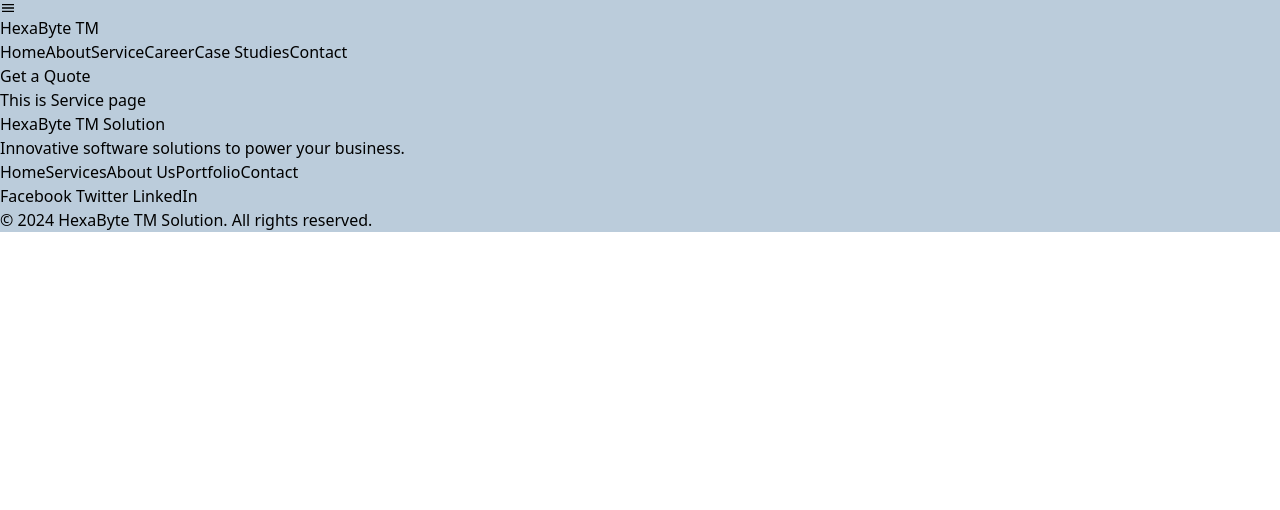
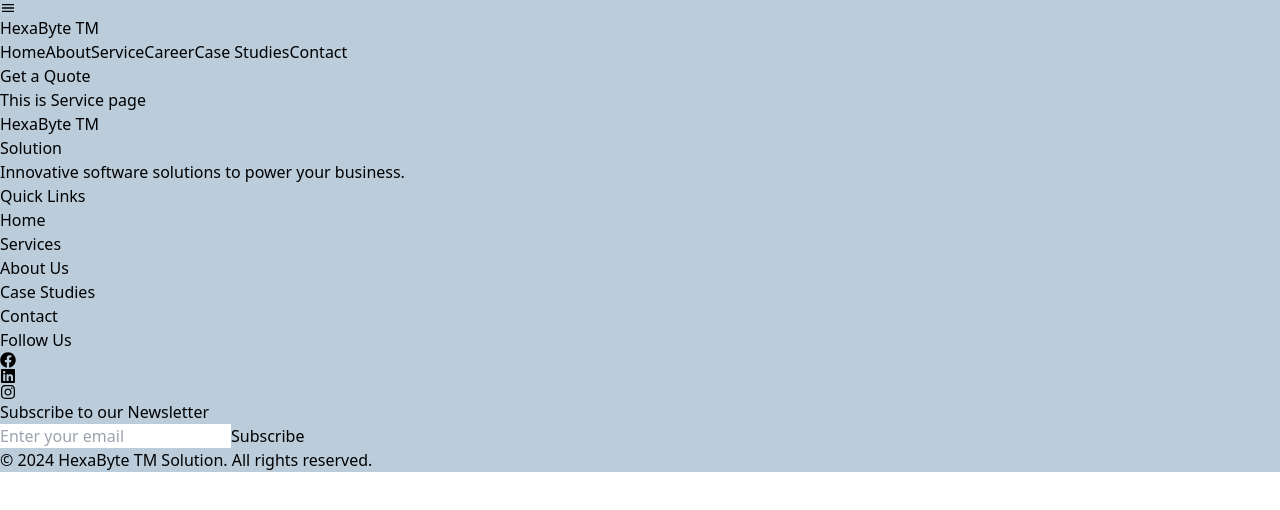
Before and after one commit to turzacse/HexaByte-Frontend, a React (Vite) app: page /service in a window 1280 px wide. Shown: the top 510 px of the page. Built offline with nearby package versions, Linux system fonts and the light colour scheme.

Commit message:
Structured the footer

```diff
--- a/src/Components/Footer/Footer.jsx
+++ b/src/Components/Footer/Footer.jsx
@@ -1,38 +1,55 @@
 import React from 'react';
+import LogoText from '../LogoText.jsx/LogoText';
+import { FaFacebook, FaInstagram, FaLinkedin } from 'react-icons/fa';
 
 const Footer = () => {
     return (
         <footer className="bg-[#658baf] text-white py-8">
-            <div className="container mx-auto flex justify-between items-center flex-col md:flex-row">
-
+            <div className="md:container md:mx-auto px-4">
+                {/* Grid Layout for Footer Sections */}
+                <div className="grid grid-cols-1 md:grid-cols-3 gap-8">
                     {/* Left Section: Company Info */}
-                <div className="mb-4 md:mb-0">
-                    <h2 className="text-xl font-bold">HexaByte TM Solution</h2>
+                    <div>
+                        <div className='flex gap-2'>
+                            <LogoText /> <p className="md:text-2xl font-bold">Solution</p>
+                        </div>
                         <p className="text-sm mt-2">
                             Innovative software solutions to power your business.
                         </p>
                     </div>
 
                     {/* Middle Section: Navigation Links */}
-                <div className="space-x-6 mb-4 md:mb-0">
-                    <a href="#home" className="hover:text-gray-300">Home</a>
-                    <a href="#services" className="hover:text-gray-300">Services</a>
-                    <a href="#about" className="hover:text-gray-300">About Us</a>
-                    <a href="#portfolio" className="hover:text-gray-300">Portfolio</a>
-                    <a href="#contact" className="hover:text-gray-300">Contact</a>
+                    <div>
+                        <h3 className="text-lg font-semibold mb-2">Quick Links</h3>
+                        <ul className="space-y-1">
+                            <li><a href="#home" className="hover:text-gray-300">Home</a></li>
+                            <li><a href="#services" className="hover:text-gray-300">Services</a></li>
+                            <li><a href="#about" className="hover:text-gray-300">About Us</a></li>
+                            <li><a href="#portfolio" className="hover:text-gray-300">Case Studies</a></li>
+                            <li><a href="#contact" className="hover:text-gray-300">Contact</a></li>
+                        </ul>
                     </div>
 
-                {/* Right Section: Social Media Icons */}
-                <div className="space-x-4">
-                    <a href="https://facebook.com" target="_blank" rel="noopener noreferrer" className="hover:text-gray-300">
-                        <i className="fab fa-facebook"></i> Facebook
-                    </a>
-                    <a href="https://twitter.com" target="_blank" rel="noopener noreferrer" className="hover:text-gray-300">
-                        <i className="fab fa-twitter"></i> Twitter
-                    </a>
-                    <a href="https://linkedin.com" target="_blank" rel="noopener noreferrer" className="hover:text-gray-300">
-                        <i className="fab fa-linkedin"></i> LinkedIn
-                    </a>
+                    {/* Right Section: Follow Us and Newsletter Subscription */}
+                    <div>
+                        <h3 className="text-lg font-semibold mb-2">Follow Us</h3>
+                        <div className="flex space-x-4 mb-4">
+                        <FaFacebook className='text-2xl ' />
+                        <FaLinkedin className='text-2xl ' />
+                        <FaInstagram className='text-2xl ' />
+                        </div>
+                        <h4 className="text-lg font-semibold mb-2">Subscribe to our Newsletter</h4>
+                        <div className='relative w-[300px]'>
+                            <input
+                                type="email"
+                                placeholder="Enter your email"
+                                className="py-1 px-2 rounded bg-white text-black w-full"
+                            />
+                            <button className=" absolute right-0 top-0 bg-yellow-500 hover:bg-yellow-600 text-black py-1 px-4 rounded-r">
+                                Subscribe
+                            </button>
+                        </div>
+                    </div>
                 </div>
             </div>
 
--- a/src/Layout/HexaBytes.jsx
+++ b/src/Layout/HexaBytes.jsx
@@ -7,7 +7,7 @@ const HexaBytes = () => {
     return (
         <div className='primary-background'>
             <Navbar />
-            <div className='conatiner mx-auto px-10 py-4'>
+            <div className='conatiner mx-auto md:px-10 px-4 py-4'>
                 <Outlet />
             </div>
             <Footer/>
--- a/src/Pages/Home/AboutUS/AboutUs.jsx
+++ b/src/Pages/Home/AboutUS/AboutUs.jsx
@@ -3,7 +3,7 @@ import Section from '../../../Components/Section/Section';
 
 const AboutUs = () => {
     return (
-        <section className="bg-gray-100 py-12" id="about">
+        <section className="bg-gray-100 py-4" id="about">
             {/* <Section title='About US'/> */}
             <div className="container mx-auto px-6 md:px-12 lg:px-24">
                 <div className="flex justify-between md:flex-row flex-col-reverse md:gap-8 items-center">
--- a/src/Pages/Home/CaseStudies/CaseStudies.jsx
+++ b/src/Pages/Home/CaseStudies/CaseStudies.jsx
@@ -1,4 +1,6 @@
 import React from 'react';
+import { FaRegEye } from 'react-icons/fa';
+import { NavLink } from 'react-router-dom';
 // import project from '../../../assets/Image/core.PNG'
 // import project from '../../../assets/Image/core.png'
 
@@ -45,12 +47,17 @@ const CaseStudies = () => {
                             <p className="text-gray-200 mb-4">{caseStudy.description}</p>
 
                             {/* CTA Button */}
+                            <div className='flex justify-between items-center'>
                                 <a
                                     href={caseStudy.link}
                                     className="text-yellow-500 hover:text-yellow-600 font-medium"
                                 >
                                     View Details
                                 </a>
+                                <NavLink>
+                                    <FaRegEye className='rounded-lg text-yellow-500 text-2xl' />
+                                </NavLink>
+                            </div>
                         </div>
                     ))}
                 </div>
@@ -59,9 +66,9 @@ const CaseStudies = () => {
                 <div className="text-center mt-8">
                     <a
                         href="/portfolio"
-                        className="bg-yellow-500 hover:bg-yellow-600 text-black py-2 px-4 rounded"
+                        className="bg-yellow-500 hover:bg-yellow-600 text-black py-2 px-4 rounded font-semibold uppercase"
                     >
-                        See Full Portfolio
+                        See Portfolio
                     </a>
                 </div>
             </div>
--- a/src/Pages/Home/Hero/HeroSection.jsx
+++ b/src/Pages/Home/Hero/HeroSection.jsx
@@ -3,7 +3,7 @@ import React from 'react';
 const HeroSection = () => {
     return (
         <section
-            className="bg-gradient-to-r from-[#658baf] to-[#123955] text-white h-[300px] flex items-center justify-center"
+            className="bg-gradient-to-r from-[#658baf] to-[#123955] text-white md:h-[300px] h-[400px] flex items-center justify-center"
         >
             <div className="text-center px-4">
                 {/* Headline */}
--- a/src/Pages/Home/Service/Service.jsx
+++ b/src/Pages/Home/Service/Service.jsx
@@ -1,5 +1,7 @@
 import React from 'react';
 import { FaLaptopCode, FaMobileAlt, FaPalette } from 'react-icons/fa'; // Example icons for services
+import { FiArrowUpRight } from 'react-icons/fi';
+import { NavLink } from 'react-router-dom';
 
 const Services = () => {
     const services = [
@@ -33,7 +35,7 @@ const Services = () => {
                 {/* Grid Layout for Services */}
                 <div className="grid grid-cols-1 md:grid-cols-2 lg:grid-cols-3 gap-8">
                     {services.map((service, index) => (
-                        <div key={index} className="bg-gray-100  p-6 rounded-lg shadow-lg text-center">
+                        <div key={index} className="bg-gray-300  p-6 rounded-lg shadow-lg text-center">
                             {/* Icon */}
                             <div className="text-4xl flex justify-center  mb-4">
                                 {service.icon}
@@ -46,12 +48,15 @@ const Services = () => {
                             <p className=" mb-4 text-gray-700">{service.description}</p>
 
                             {/* CTA Button */}
-                            <a
-                                href={service.link}
+                           <NavLink className='flex gap-1 items-center justify-center'>
+                           <p
                                 className="text-yellow-500 hover:text-yellow-600 font-medium"
                             >
                                 Learn More
-                            </a>
+
+                            </p>
+                            <FiArrowUpRight className='text-yellow-500 text-xl' />
+                           </NavLink>
                         </div>
                     ))}
                 </div>
```
Also changed, not shown: src/Pages/Home/GetInTouch/GetInTouch.jsx (+11 -7 lines). Lines whose indentation alone changed are shown as unchanged.
